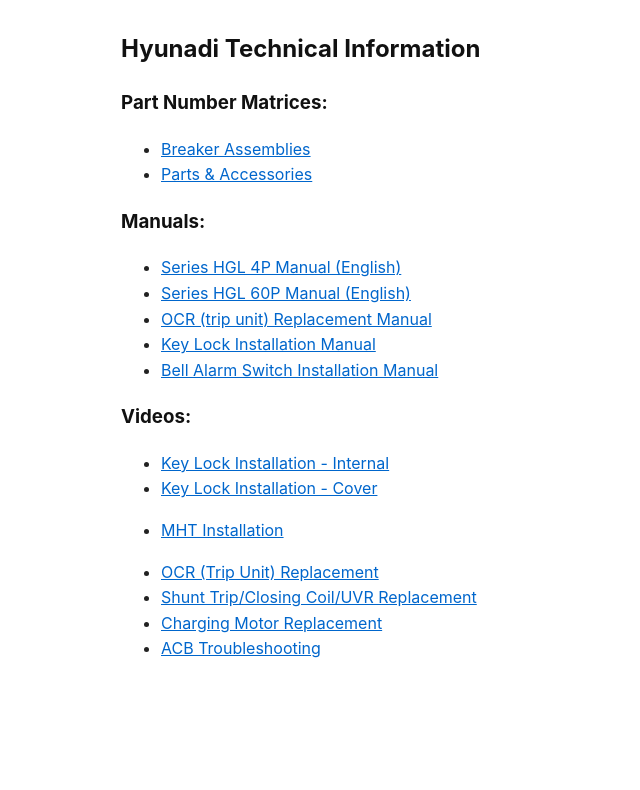
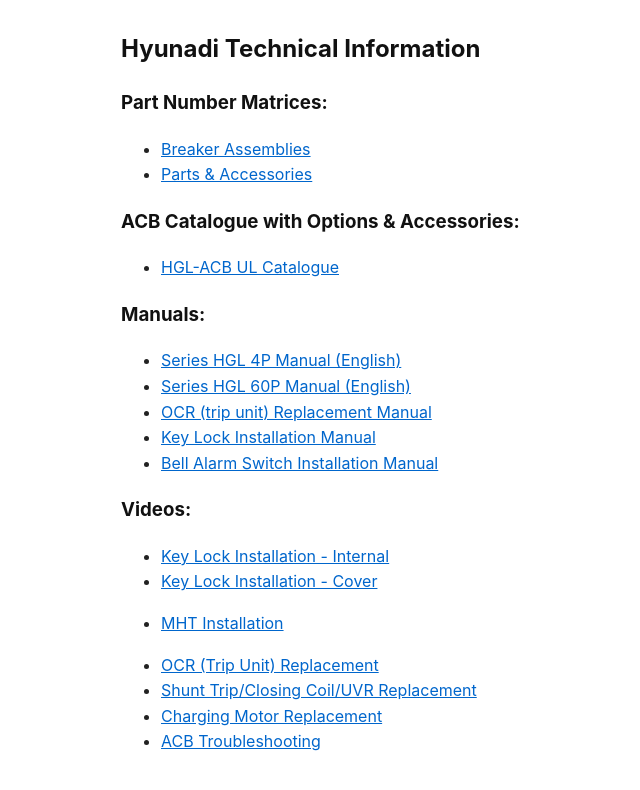
Before and after one commit to epecsupport/Service, a Jekyll site: the page built from tech/hyundai/hyundai.md, in a window 1280 px wide. Shown: the top 790 px of the page, without its empty margins (19-659 px from the left). Built offline with Jekyll 4.4.1, drawn with Linux system fonts in a browser that asks for light colours.

Commit message:
Add ACB UL catalogue

```diff
--- a/tech/hyundai/hyundai.md
+++ b/tech/hyundai/hyundai.md
@@ -9,6 +9,9 @@ autolink: true
 ### Part Number Matrices:
 - [Breaker Assemblies](breakers.html)
 - [Parts & Accessories](accessories.html)
+
+### ACB Catalogue with Options & Accessories:
+- [HGL-ACB UL Catalogue](acb_cat.pdf)
 
 ### Manuals:
 - [Series HGL 4P Manual (English)](ul_hgl_4p_en.pdf)
```
